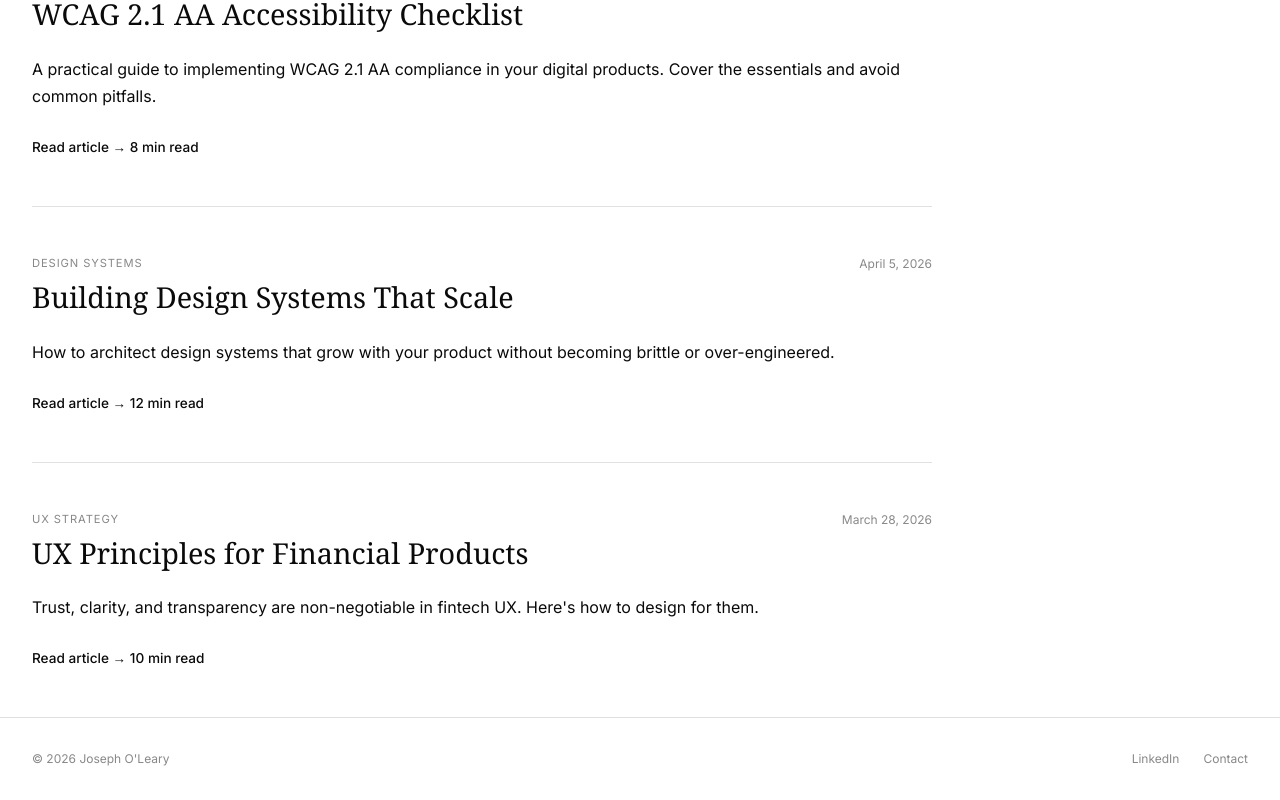
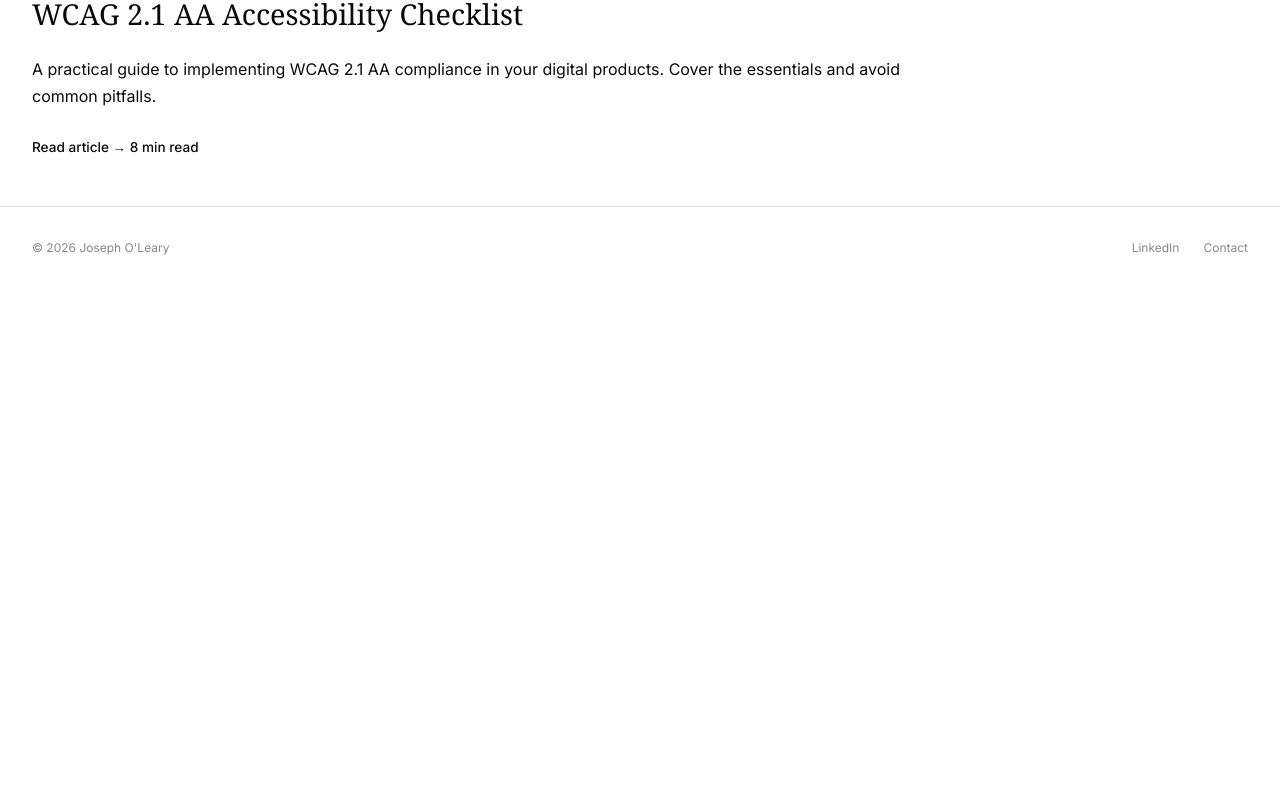
Before and after one commit to professorfalken1942-hash/joeoleary, a Next.js app: page /blog in a window 1280 px wide. Shown: the part 734-1534 px from the top of the page. After the commit the page ends 1023 px from the top, so only its background shows below. Built offline with nearby package versions, Linux system fonts and the light colour scheme.

Commit message:
Remove March and April 5 blog posts

```diff
--- a/src/app/blog/page.tsx
+++ b/src/app/blog/page.tsx
@@ -23,22 +23,7 @@ const posts = [
     category: "Accessibility",
     readTime: "8 min read",
   },
-  {
-    slug: "design-systems-scale",
-    title: "Building Design Systems That Scale",
-    excerpt: "How to architect design systems that grow with your product without becoming brittle or over-engineered.",
-    date: "April 5, 2026",
-    category: "Design Systems",
-    readTime: "12 min read",
-  },
-  {
-    slug: "ux-financial-products",
-    title: "UX Principles for Financial Products",
-    excerpt: "Trust, clarity, and transparency are non-negotiable in fintech UX. Here's how to design for them.",
-    date: "March 28, 2026",
-    category: "UX Strategy",
-    readTime: "10 min read",
-  },
+
 ];
 
 export default function BlogPage() {
```
